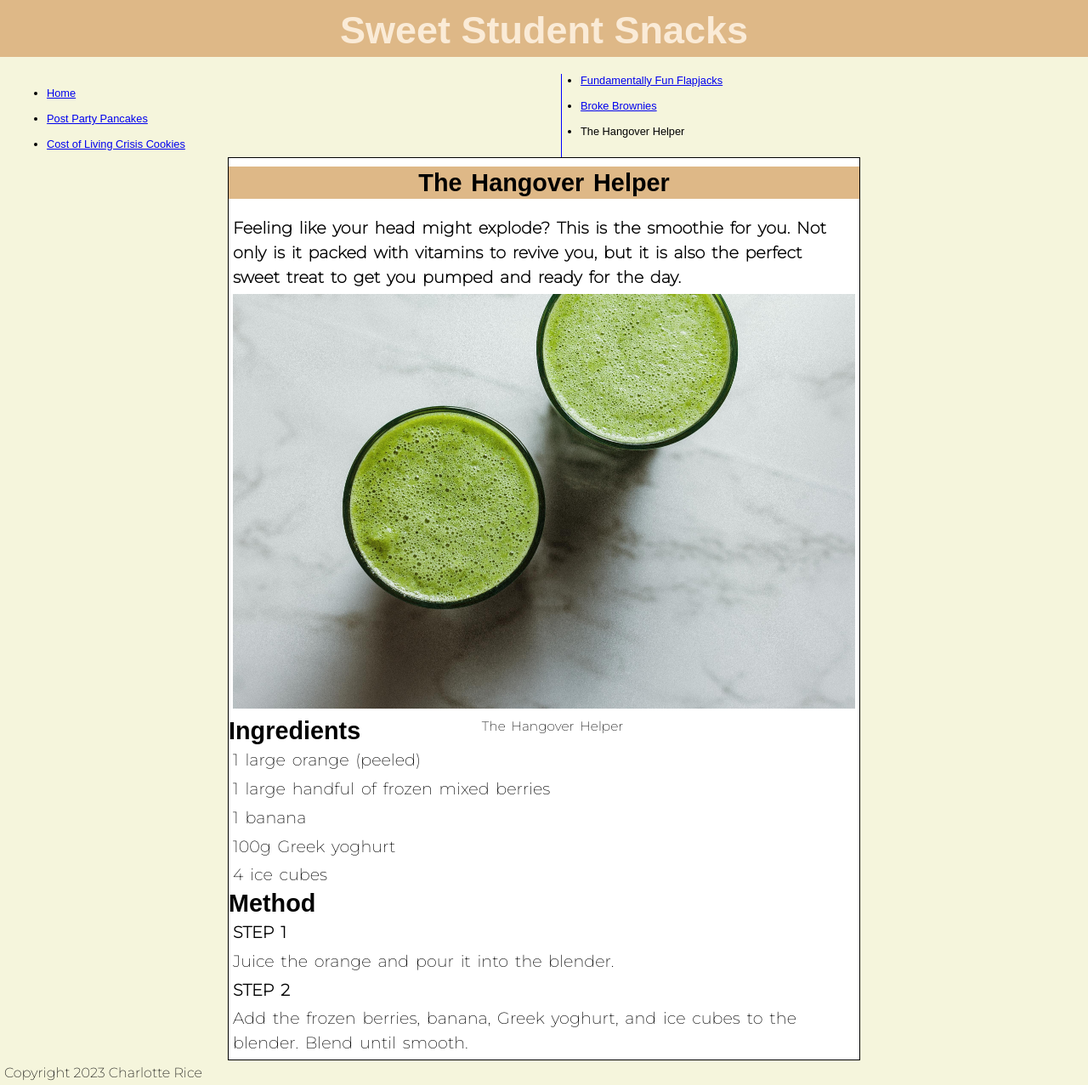
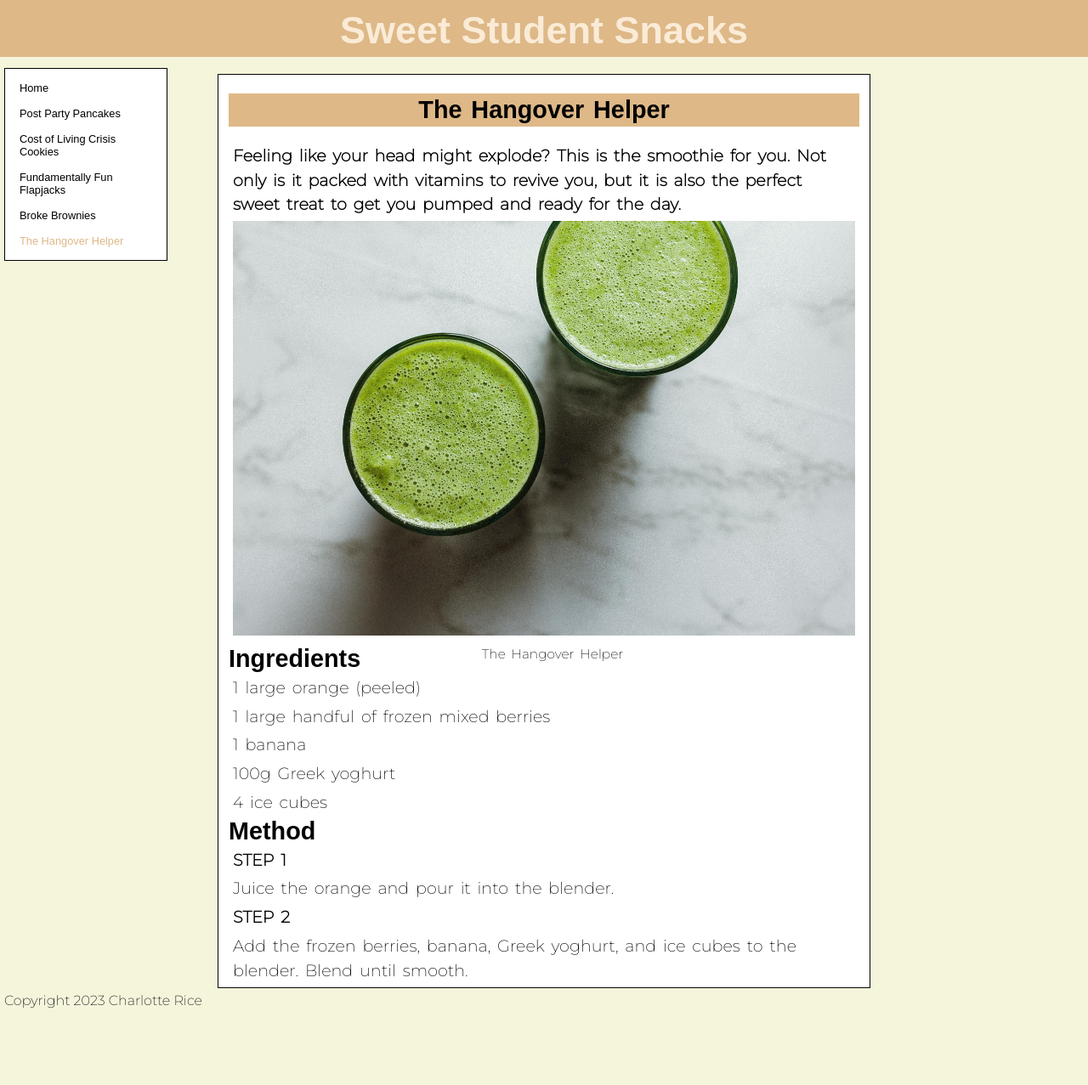
Before and after one commit to charlottericex/SweetStudentSnacks, a Jekyll site: the page built from _recipes/the-hangover-helper.md, in a window 1280 px wide. Shown: the whole page at 85% size. Built offline with Jekyll 4.4.1, drawn with Linux system fonts in a browser that asks for light colours; some web fonts are replaced; after the commit the page ends 1192 px from its top, so only the background shows below that.

Commit message:
Update recipes.css

```diff
--- a/styles/recipes.css
+++ b/styles/recipes.css
@@ -21,8 +21,8 @@ html {
 .post-content
 {
 padding-top: 10px;
-background-color: white;
-border: 1px solid black;
+/* background-color: white; */
+/* border: 1px solid black; */
 font-size: 1.2em;
 word-spacing: 0.15em;
 line-height: 1.5em;
@@ -58,9 +58,10 @@ main {
 width: 60%;
 max-width: 850px;
 
-padding: 0 12px 0 12px;
+padding: 12px 12px 0 12px;
 margin:0 auto;
-background-color: beige;
+background-color: white;
+border:1px solid rgb(3, 3, 3);
 }
 
 img {
@@ -68,8 +69,8 @@ img {
 }
 ul {
 margin-left: 40px;
-columns: 2;
-column-rule: 1px solid blue;
+/* columns: 2;
+column-rule: 1px solid blue; */
 }
 
 li {
@@ -152,6 +153,29 @@ text-align: left;
 align-items: left;
 }
 
+nav {
+  border: 1px solid rgb(0, 0, 0) ;
+  width: 15%;
+  margin-left: 5px;
+  background-color: white;
+  position: fixed;
+  top:80px;
+}
+
+nav ul {
+  list-style: none;
+  margin-left: 2px;
+}
+
+nav ul li a {
+  text-decoration: none;
+  color:black;
+}
+
+.recipehere {
+  color:burlywood
+}
+
 @media screen and {max-width: 700px;} {
 
   nav{
```
